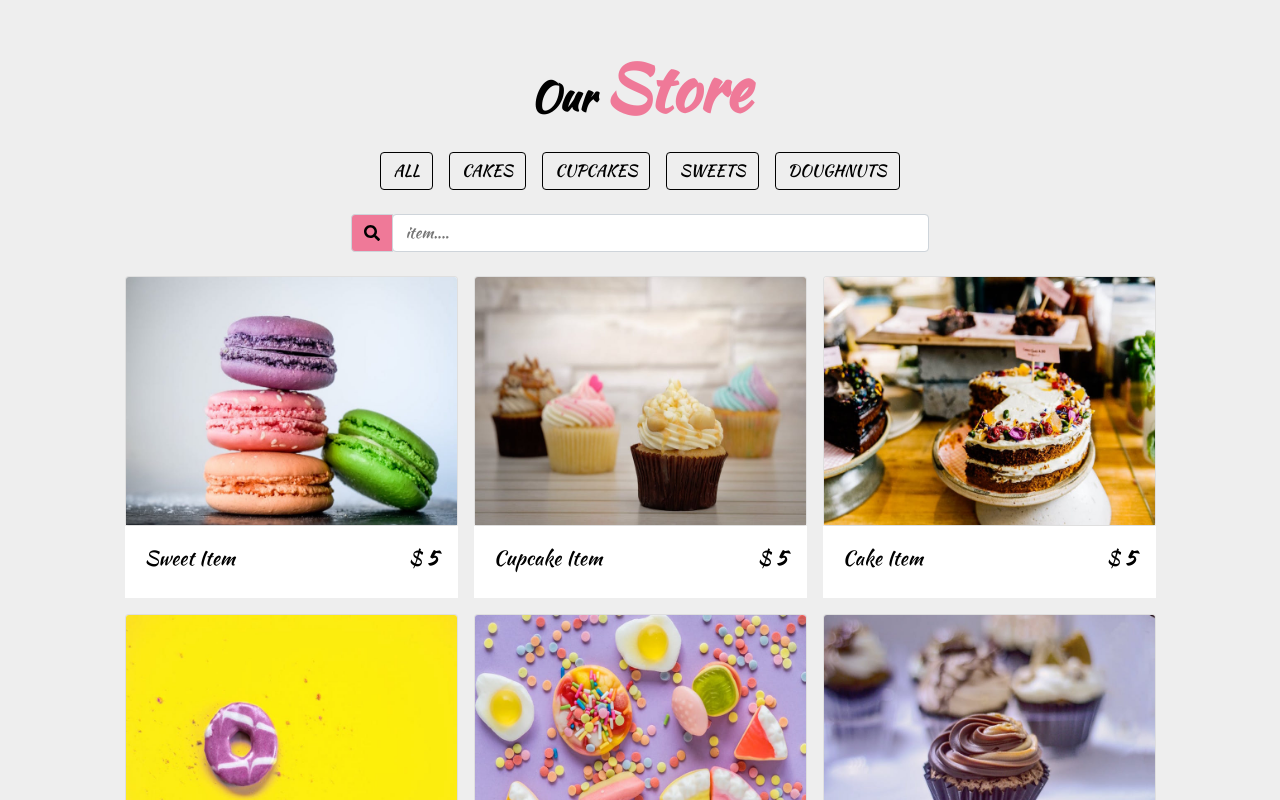
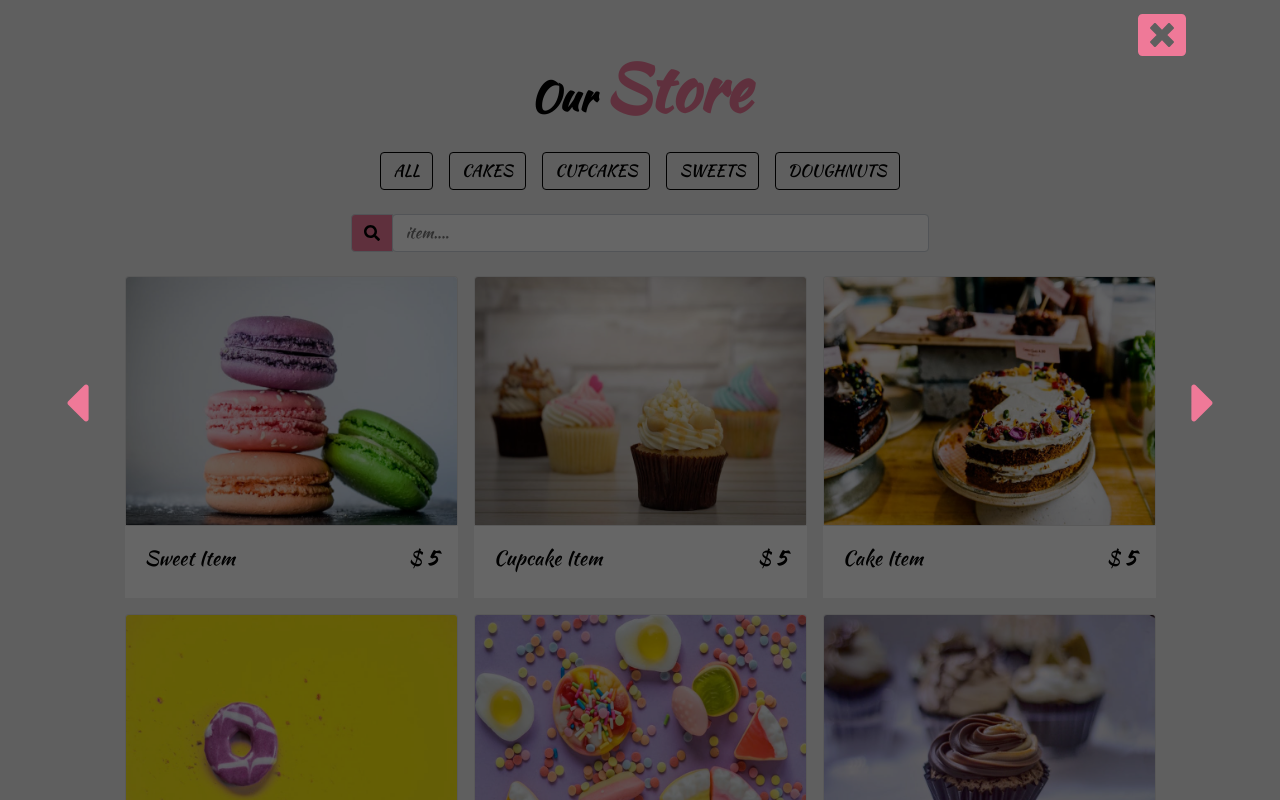
Before and after one commit to 0125jinlee/SmallJSProjects, a React (Create React App) app: page / in a window 1280 px wide. Both pictures are taken after a click on the element 291 px from the left and 1828 px from the top of the page. Shown: the part 1428-2228 px from the top of the page. Built offline with nearby package versions, Linux system fonts and the light colour scheme.

Commit message:
9. Modal in Progress

```diff
--- a/src/App.js
+++ b/src/App.js
@@ -8,12 +8,14 @@ import {
 } from "@fortawesome/free-solid-svg-icons";
 
 import StoreItem from "./StoreItem";
+import Modal from "./Modal";
 import "./App.css";
 
 const App = () => {
-  const [open, setOpen] = useState(false);
+  const [open, setOpen] = useState(true);
   const [filterSelected, setfilterSelected] = useState("all");
   const [searchTerm, setSearchTerm] = useState("");
+  const [modalOpen, setModalOpen] = useState(false);
 
   useEffect(() => {
     window.addEventListener("load", () => {
@@ -63,6 +65,10 @@ const App = () => {
     setfilterSelected("doughnut");
   };
 
+  const modalHandler = () => {
+    setModalOpen(!modalOpen);
+  };
+
   const data = [
     { item: "sweet", imgUrl: "sweet-1.jpeg", price: "5" },
     { item: "cupcake", imgUrl: "cupcake-1.jpeg", price: "5" },
@@ -79,10 +85,16 @@ const App = () => {
   ];
 
   const filteredData = data.filter((item) => {
+    if (filterSelected === "all") {
       return Object.keys(item).some((key) =>
         item[key].toLowerCase().includes(searchTerm)
       );
+    } else {
+      return Object.keys(item).some((key) => item[key] === filterSelected);
+    }
   });
+
+  console.log(filteredData);
 
   return (
     <div className="App">
@@ -215,18 +227,22 @@ const App = () => {
             </div>
           </div>
           <div className="StoreItems">
-            {filteredData.map((item) =>
-              filterSelected === "all" || filterSelected === item.item ? (
+            {filteredData.map((item) => (
               <StoreItem
                 imgUrl={item.imgUrl}
                 item={item.item}
                 price={item.price}
+                modalHandler={modalHandler}
               />
-              ) : null
-            )}
+            ))}
           </div>
         </div>
       </section>
+      <Modal
+        modalOpen={modalOpen}
+        modalHandler={modalHandler}
+        imgUrl={filteredData}
+      />
     </div>
   );
 };
--- /dev/null
+++ b/src/Modal.css
@@ -0,0 +1,84 @@
+.ModalContainer {
+  width: 100%;
+  margin-left: auto;
+  margin-right: auto;
+  padding-left: 15px;
+  padding-right: 15px;
+}
+
+.ModalImageContainer {
+  display: block;
+  position: fixed;
+  top: 0;
+  left: 0;
+  right: 0;
+  bottom: 0;
+  z-index: 999;
+  background: rgba(0, 0, 0, 0.6);
+  align-items: center;
+  flex-wrap: wrap;
+  margin-left: -15px;
+  margin-right: -15px;
+}
+
+.ModalImageBox {
+  position: relative;
+  text-align: right;
+  margin-left: auto;
+  margin-right: auto;
+  flex: 0 0 83.333333%;
+  max-width: 83.333333%;
+  padding-right: 15px;
+  padding-left: 15px;
+}
+
+.ModalWindowClose {
+  color: #ef7998;
+  font-size: 3rem;
+  cursor: pointer;
+  transition: all 1s ease-in-out;
+}
+
+.ModalWindowClose:hover {
+  color: rgb(249, 228, 148);
+}
+
+.ModalImage {
+  background-position: center;
+  background-size: cover;
+  background-repeat: no-repeat;
+  background-attachment: fixed;
+  min-height: 80vh;
+  border-radius: 0.3rem;
+}
+
+.ModalBtnLeft {
+  top: 50%;
+  left: 0;
+  transform: translateX(-60%);
+  position: absolute;
+  font-size: 4rem;
+  color: #ef7998;
+  transition: all 1s linear;
+  cursor: pointer;
+  font-size: 4rem;
+}
+
+.ModalBtnRight {
+  top: 50%;
+  right: 0;
+  transform: translateX(60%);
+  position: absolute;
+  font-size: 4rem;
+  color: #ef7998;
+  transition: all 1s linear;
+  cursor: pointer;
+}
+
+.ModalBtnLeft:hover {
+  color: rgb(249, 228, 148);
+}
+
+.ModalBtnRight:hover {
+  color: rgb(249, 228, 148);
+}
--- /dev/null
+++ b/src/Modal.js
@@ -0,0 +1,40 @@
+import React from "react";
+import { FontAwesomeIcon } from "@fortawesome/react-fontawesome";
+import {
+  faWindowClose,
+  faCaretLeft,
+  faCaretRight,
+} from "@fortawesome/free-solid-svg-icons";
+
+import "./Modal.css";
+
+const Modal = (props) => {
+  return (
+    <div
+      className="ModalContainer"
+      style={props.modalOpen ? { display: "block" } : { display: "none" }}
+    >
+      <div className="ModalImageContainer">
+        <div className="ModalImageBox">
+          <span onClick={props.modalHandler} className="ModalWindowClose">
+            <FontAwesomeIcon icon={faWindowClose} />
+          </span>
+          <div
+            className="ModalImage"
+            style={{
+              backgroundImage: props.imgUrl,
+            }}
+          ></div>
+          <span className="ModalBtnLeft">
+            <FontAwesomeIcon icon={faCaretLeft} />
+          </span>
+          <span className="ModalBtnRight">
+            <FontAwesomeIcon icon={faCaretRight} />
+          </span>
+        </div>
+      </div>
+    </div>
+  );
+};
+
+export default Modal;
--- a/src/StoreItem.js
+++ b/src/StoreItem.js
@@ -6,7 +6,7 @@ import "./StoreItem.css";
 
 const StoreItem = (props) => {
   return (
-    <div className="StoreItem">
+    <div className="StoreItem" onClick={props.modalHandler}>
       <div className="Card">
         <div className="ImgContainer">
           <img src={props.imgUrl} alt={props.imgUrl} />
```
Also changed, not shown: 1 other file (tests, documents, lock files or other folders). Lines whose indentation alone changed are shown as unchanged.
